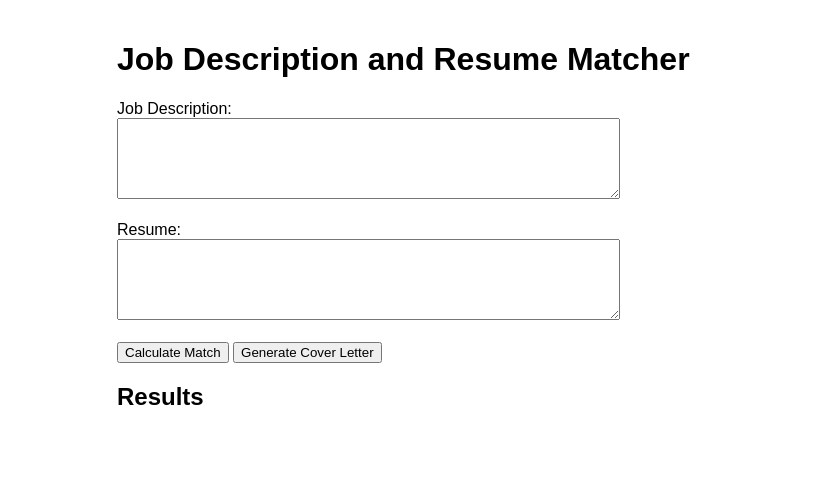
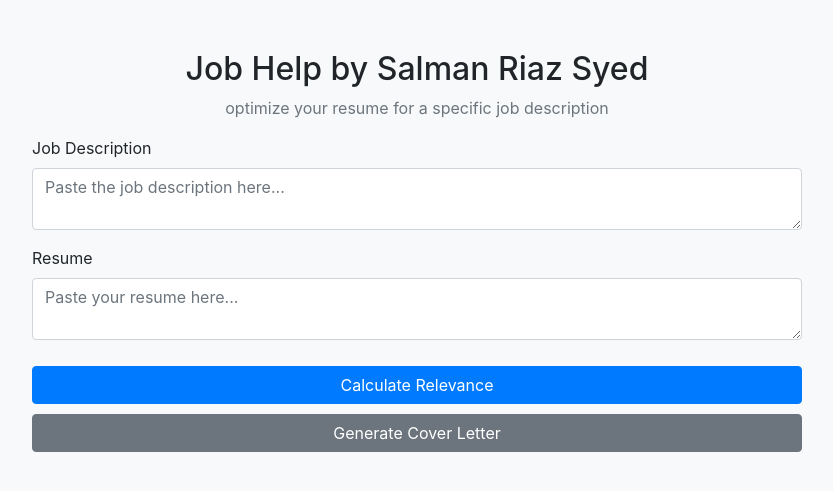
Before and after one commit to salmanriazsyed/jobhelp, a Flask app: page / in a window 1280 px wide. Shown: the top 491 px of the page, without its empty margins (223-1056 px from the left). Run offline with Flask 3, Linux system fonts and the light colour scheme; parts of the project's set-up code (start-up, migrations or seed data) failed here and were passed over; some libraries are stand-ins or nearby versions.

Commit message:
Fixed bugs and stylized web app
- app.py : simplified the app by dividing it into two functions only:
    calculate_relevance()
        Reads job description and resume text from the web app - job
        description and resume text boxes, and sends a text prompt to
        gpt-3.5-turbo asking it to calculate relevance between the
        job description and resume, and show its percentage. Also
        prompts it to suggest keywords that would improve the relevance
        score so that resume goes through the applicant tracking
        systems.
    generate_cover_letter()
        Reads job description and resume text from the web app - job
        description and resume text boxes, and sends a text prompt to
        gpt-3.5-turbo asking it to write a tailored cover letter.

- index.html :
    - Stylized the page to look more professional.
    - Added copy to clipboard functionality for the response so that
      cover letters / keywords can be copied easily.

- .gitignore :
    - Added __pycache__/

```diff
--- a/app.py
+++ b/app.py
@@ -7,86 +7,56 @@ from dotenv import load_dotenv
 load_dotenv()
 
 app = Flask(__name__)
-openai_api_key = file('OPENAI_API_KEY.env').read()
+openai_api_key = open('OPENAI_API_KEY.env').read()
 client = OpenAI(api_key=openai_api_key)
-
-# Function to extract keywords from a text
-def extract_keywords(text):
-    words = re.findall(r'\b\w+\b', text.lower())
-    return list(set(words))
 
 @app.route('/')
 def index():
     return render_template('index.html')
 
-@app.route('/match', methods=['POST'])
-def match():
-    data = request.form
+@app.route('/calculate_relevance', methods=['POST'])
+def calculate_relevance():
+    data = request.json
     job_description = data.get('job_description')
     resume = data.get('resume')
 
     if not job_description or not resume:
         return jsonify({'error': 'Both job description and resume are required.'}), 400
 
-    # Extract keywords
-    job_keywords = extract_keywords(job_description)
-    resume_keywords = extract_keywords(resume)
+    prompt = f'''Please calculate relevance percentage between job description & resume attached below. Do so by comparing keywords in the jd and resume. Please start your answer with relevance percentage, then suggest keywords that would improve it and help the resume get through the ATS. :\n\nJob Description:\n{job_description}\n\nResume:\n{resume}'''
 
-    # Match keywords
-    matching_keywords = set(job_keywords) & set(resume_keywords)
-    match_percentage = (len(matching_keywords) / len(job_keywords)) * 100 if job_keywords else 0
-
-    # Calculate relevance score and suggestions
-    relevance_score, suggestions = calculate_relevance_score(job_description, resume)
-
-    return jsonify({
-        'match_percentage': round(match_percentage, 2),
-        'matching_keywords': list(matching_keywords),
-        'relevance_score': relevance_score,
-        'suggestions': suggestions
-    })
-
-def calculate_relevance_score(job_description, resume):
-    prompt = f"Evaluate the relevance of the following resume to this job description. Provide a relevance score between 0 and 100 and list any keywords or phrases that should be added to the resume for better alignment.\n\nJob Description:\n{job_description}\n\nResume:\n{resume}\n\nResponse format: 'Score: X, Suggestions: Y'"
     try:
-        response = client.completions.create(
-            model="gpt-3.5-turbo",  # Change to gpt-3.5-turbo or any available model
+        response = client.chat.completions.create(
+            model="gpt-3.5-turbo",
             messages=[{"role": "system", "content": "You are an assistant for matching job descriptions and resumes."},
                       {"role": "user", "content": prompt}],
-            prompt=prompt,
-            max_tokens=100,
-            temperature=0.5
+            max_tokens=500
         )
-        text = response.choices[0].text.strip()
-        score_match = re.search(r'Score:\s*(\d+)', text)
-        suggestions_match = re.search(r'Suggestions:\s*(.*)', text)
-
-        relevance_score = int(score_match.group(1)) if score_match else None
-        suggestions = suggestions_match.group(1).strip() if suggestions_match else None
-        return relevance_score, suggestions
+        answer = response.choices[0].message.content  # Use dot notation
+        return jsonify({'Answer': answer})
     except Exception as e:
-        return None, str(e)
+        return jsonify({'error': str(e)}), 500
 
 @app.route('/generate_cover_letter', methods=['POST'])
 def generate_cover_letter():
-    data = request.form
+    data = request.json
     job_description = data.get('job_description')
     resume = data.get('resume')
 
     if not job_description or not resume:
         return jsonify({'error': 'Both job description and resume are required.'}), 400
 
-    prompt = f"Generate a personalized cover letter based on the following job description and resume:\n\nJob Description:\n{job_description}\n\nResume:\n{resume}\n\nCover Letter:"
+    prompt = f'''Write cover letter based on job description & resume attached below. :\n\nJob Description:\n{job_description}\n\nResume:\n{resume}'''
 
     try:
         response = client.chat.completions.create(
-            model="gpt-3.5-turbo",  # Change to gpt-3.5-turbo or any available model
-            messages=[{"role": "system", "content": "You are an assistant for matching job descriptions and resumes."},
+            model="gpt-3.5-turbo",
+            messages=[{"role": "system", "content": "You are an assistant for generating cover letters based on resumes and job descriptions."},
                       {"role": "user", "content": prompt}],
             max_tokens=500
         )
-        cover_letter = response.choices[0].text.strip()
-        return jsonify({'cover_letter': cover_letter})
+        answer = response.choices[0].message.content  # Use dot notation
+        return jsonify({'Answer': answer})
     except Exception as e:
         return jsonify({'error': str(e)}), 500
 
--- a/templates/index.html
+++ b/templates/index.html
@@ -3,84 +3,113 @@
 <head>
     <meta charset="UTF-8">
     <meta name="viewport" content="width=device-width, initial-scale=1.0">
-    <title>Job Description and Resume Matcher</title>
+    <title>Job Help by Salman Riaz Syed</title>
+    <link rel="stylesheet" href="https://stackpath.bootstrapcdn.com/bootstrap/4.5.2/css/bootstrap.min.css">
     <style>
         body {
-            font-family: Arial, sans-serif;
-            max-width: 600px;
-            margin: auto;
+            background-color: #f8f9fa;
+        }
+        .container {
+            max-width: 800px;
+            margin-top: 50px;
+        }
+        .form-control {
+            height: 150px;
+            resize: vertical;
+        }
+        .btn-primary, .btn-secondary {
+            width: 100%;
+            margin-top: 10px;
+        }
+        #responseContainer {
+            margin-top: 20px;
+            background-color: #e9ecef;
             padding: 20px;
+            border-radius: 8px;
         }
     </style>
 </head>
 <body>
-    <h1>Job Description and Resume Matcher</h1>
-    <form id="job-form">
-        <label for="job_description">Job Description:</label><br>
-        <textarea id="job_description" name="job_description" rows="5" cols="60"></textarea><br><br>
 
-        <label for="resume">Resume:</label><br>
-        <textarea id="resume" name="resume" rows="5" cols="60"></textarea><br><br>
+<div class="container">
+    <h2 class="text-center">Job Help by Salman Riaz Syed</h2>
+    <p class="text-center text-muted">optimize your resume for a specific job description</p>
 
-        <button type="button" onclick="calculateMatch()">Calculate Match</button>
-        <button type="button" onclick="generateCoverLetter()">Generate Cover Letter</button>
+    <form id="jobForm">
+        <div class="form-group">
+            <label for="jobDescription">Job Description</label>
+            <textarea class="form-control" id="jobDescription" placeholder="Paste the job description here..."></textarea>
+        </div>
+        <div class="form-group">
+            <label for="resume">Resume</label>
+            <textarea class="form-control" id="resume" placeholder="Paste your resume here..."></textarea>
+        </div>
+
+        <button type="button" class="btn btn-primary" onclick="calculateRelevance()">Calculate Relevance</button>
+        <button type="button" class="btn btn-secondary" onclick="generateCoverLetter()">Generate Cover Letter</button>
     </form>
 
-    <h2>Results</h2>
-    <p id="match-result"></p>
-    <p id="relevance-score"></p>
-    <p id="suggestions"></p>
-    <p id="cover-letter-result"></p>
+    <div id="responseContainer" class="d-none">
+        <h4>Response</h4>
+        <pre id="responseText"></pre>
+        <button class="btn btn-success" onclick="copyToClipboard()">Copy to Clipboard</button>
+    </div>
+</div>
 
-    <script>
-        function calculateMatch() {
-    const jobDescription = document.getElementById("job_description").value;
-    const resume = document.getElementById("resume").value;
+<script>
+    async function calculateRelevance() {
+        const jobDescription = document.getElementById('jobDescription').value;
+        const resume = document.getElementById('resume').value;
 
-    fetch("/match", {
-        method: "POST",
-        headers: {
-            "Content-Type": "application/x-www-form-urlencoded"
-        },
-        body: `job_description=${encodeURIComponent(jobDescription)}&resume=${encodeURIComponent(resume)}`
-    })
-    .then(response => response.json())
-    .then(data => {
-        if (data.error) {
-            document.getElementById("match-result").innerText = `Error: ${data.error}`;
-        } else {
-            const matchPercentage = data.match_percentage || 0;
-            const relevanceScore = data.relevance_score || "Not Available";
-            const suggestions = data.suggestions || "No suggestions available";
+        if (!jobDescription || !resume) {
+            alert("Both Job Description and Resume are required.");
+            return;
+        }
 
-            document.getElementById("match-result").innerText = `Match Percentage: ${matchPercentage}%\nMatching Keywords: ${data.matching_keywords.join(', ')}\nRelevance Score: ${relevanceScore}\nSuggestions: ${suggestions}`;
+        const response = await fetch('/calculate_relevance', {
+            method: 'POST',
+            headers: { 'Content-Type': 'application/json' },
+            body: JSON.stringify({ job_description: jobDescription, resume: resume })
+        });
+        const data = await response.json();
+        displayResponse(data.Answer || data.error);
+    }
+
+    async function generateCoverLetter() {
+        const jobDescription = document.getElementById('jobDescription').value;
+        const resume = document.getElementById('resume').value;
+
+        if (!jobDescription || !resume) {
+            alert("Both Job Description and Resume are required.");
+            return;
         }
-    })
-    .catch(error => console.error("Error:", error));
-}
 
+        const response = await fetch('/generate_cover_letter', {
+            method: 'POST',
+            headers: { 'Content-Type': 'application/json' },
+            body: JSON.stringify({ job_description: jobDescription, resume: resume })
+        });
+        const data = await response.json();
+        displayResponse(data.Answer || data.error);
+    }
 
-        function generateCoverLetter() {
-            const jobDescription = document.getElementById("job_description").value;
-            const resume = document.getElementById("resume").value;
+    function displayResponse(text) {
+        const responseContainer = document.getElementById('responseContainer');
+        const responseText = document.getElementById('responseText');
 
-            fetch("/generate_cover_letter", {
-                method: "POST",
-                headers: {
-                    "Content-Type": "application/x-www-form-urlencoded"
-                },
-                body: `job_description=${encodeURIComponent(jobDescription)}&resume=${encodeURIComponent(resume)}`
-            })
-            .then(response => response.json())
-            .then(data => {
-                if (data.error) {
-                    document.getElementById("cover-letter-result").innerText = `Error: ${data.error}`;
-                } else {
-                    document.getElementById("cover-letter-result").innerText = `Cover Letter:\n${data.cover_letter}`;
-                }
-            })
-            .catch(error => console.error("Error:", error));
-        }
-    </script>
+        responseText.textContent = text;
+        responseContainer.classList.remove('d-none');
+    }
+
+    function copyToClipboard() {
+        const responseText = document.getElementById('responseText');
+        navigator.clipboard.writeText(responseText.textContent).then(() => {
+            alert("Copied to clipboard!");
+        }).catch(err => {
+            console.error("Could not copy text: ", err);
+        });
+    }
+</script>
+
 </body>
 </html>
```
Also changed, not shown: 1 other file.
